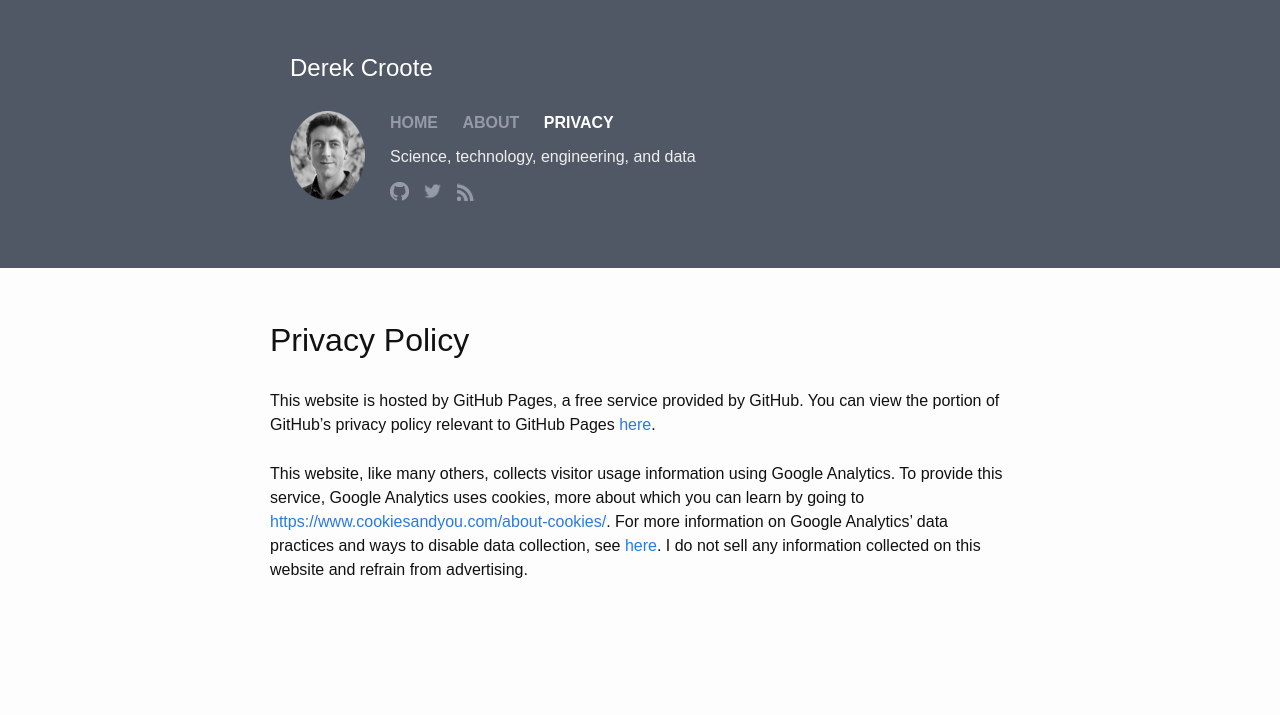
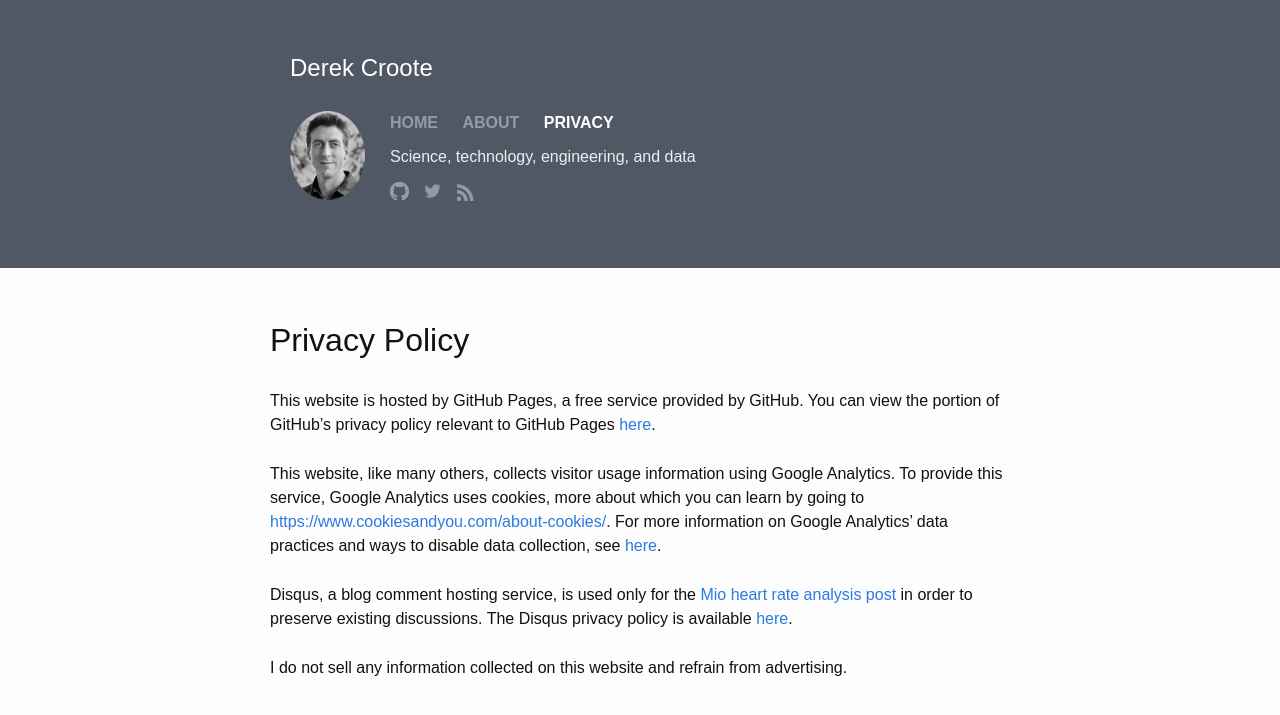
Before and after one commit to dcroote/dcroote.github.io, a Jekyll site: the page built from privacy.md, in a window 1280 px wide. Shown: the top 715 px of the page. Built offline with Jekyll 4.4.1, drawn with Linux system fonts in a browser that asks for light colours.

Commit message:
Update privacy with disqus

```diff
--- a/privacy.md
+++ b/privacy.md
@@ -7,4 +7,8 @@ permalink: /privacy/
 
 This website is hosted by GitHub Pages, a free service provided by GitHub. You can view the portion of GitHub's privacy policy relevant to GitHub Pages [here](https://docs.github.com/en/github/site-policy/github-privacy-statement#github-pages).
 
-This website, like many others, collects visitor usage information using Google Analytics. To provide this service, Google Analytics uses cookies, more about which you can learn by going to [https://www.cookiesandyou.com/about-cookies/](https://www.cookiesandyou.com/about-cookies/). For more information on Google Analytics' data practices and ways to disable data collection, see [here](https://support.google.com/analytics/answer/6004245). I do not sell any information collected on this website and refrain from advertising.
+This website, like many others, collects visitor usage information using Google Analytics. To provide this service, Google Analytics uses cookies, more about which you can learn by going to [https://www.cookiesandyou.com/about-cookies/](https://www.cookiesandyou.com/about-cookies/). For more information on Google Analytics' data practices and ways to disable data collection, see [here](https://support.google.com/analytics/answer/6004245).
+
+Disqus, a blog comment hosting service, is used only for the [Mio heart rate analysis post](/2016/06/27/heart-rate-analysis-mio-python.html) in order to preserve existing discussions. The Disqus privacy policy is available [here](https://help.disqus.com/en/articles/1717103-disqus-privacy-policy).
+
+I do not sell any information collected on this website and refrain from advertising.
```
Also changed, not shown: _posts/2019-07-18-github-pages-brave.md (+1 -1 lines), _posts/2019-07-31-high-quality-supplement-supporting-information.md (+1 -1 lines), _posts/2019-08-31-cleaning-a-garlic-press.md (+1 -1 lines), _posts/2020-09-06-github-actions-from-travis.md (+1 -1 lines).
